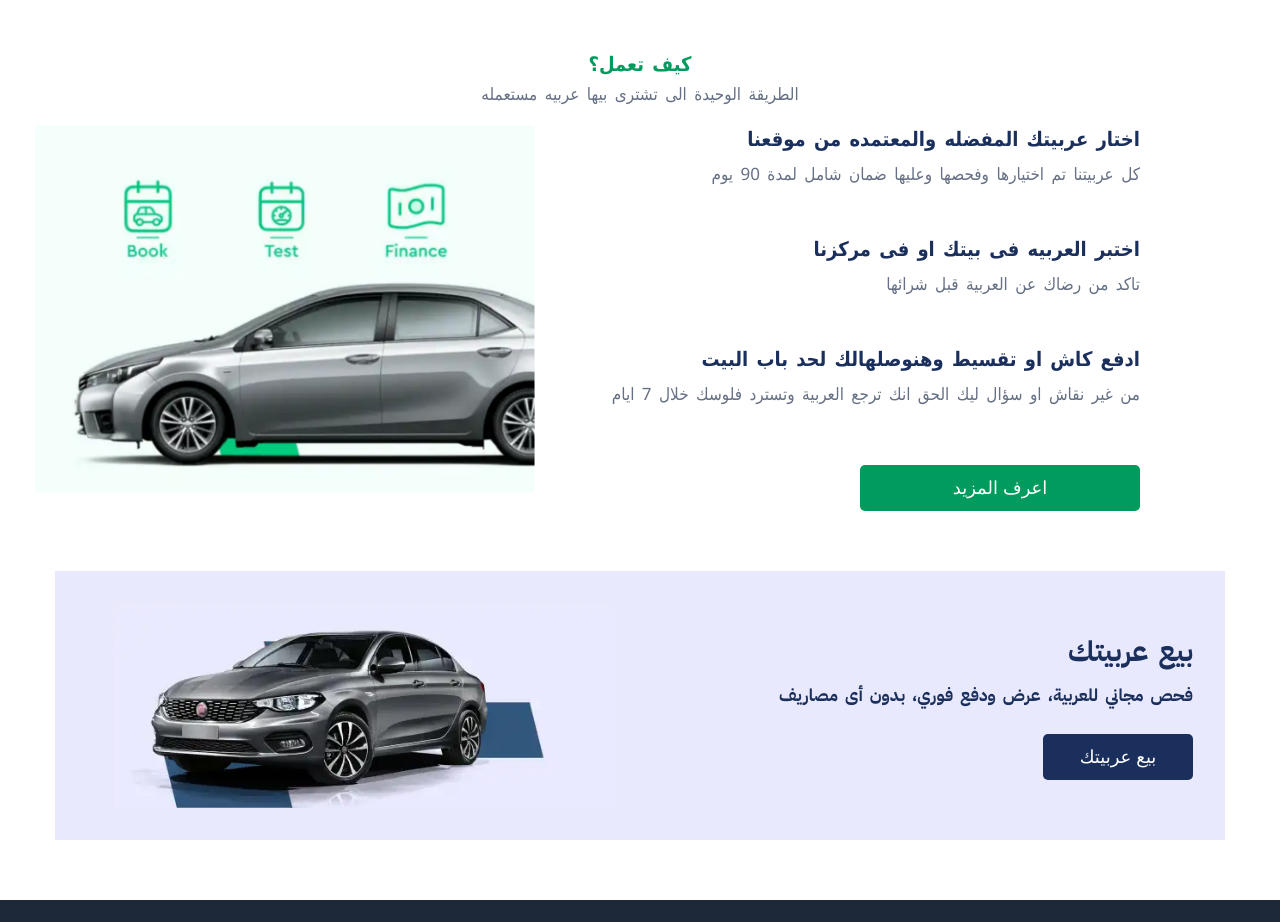
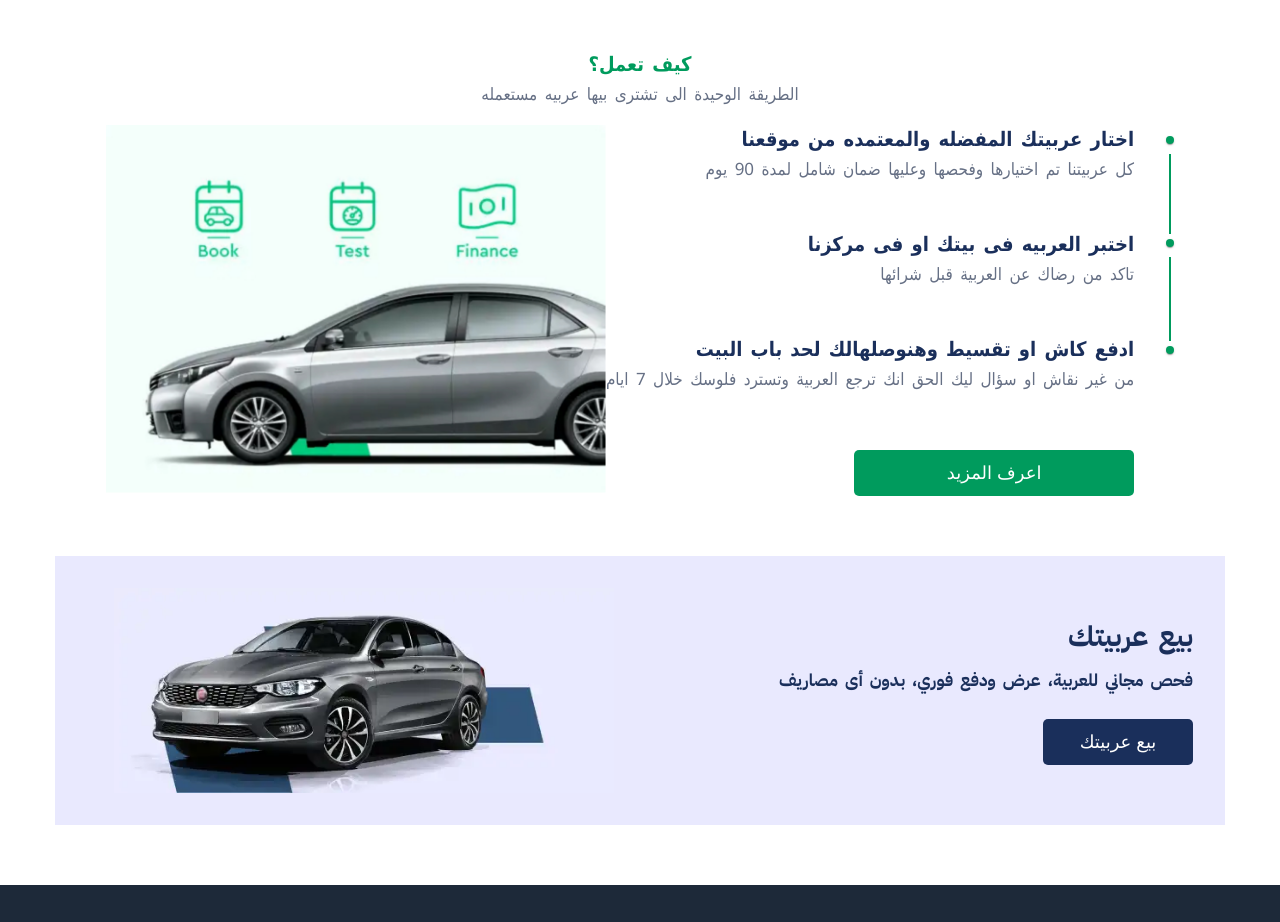
Before and after one commit to MohamedamaD/E-Car-Marketplace-GP, a React (Create React App) app in the folder frontend-react/: page / in a window 1280 px wide. Shown: the part 840-1762 px from the top of the page. Built offline with nearby package versions, Linux system fonts and the light colour scheme.

Commit message:
fix how-work section

```diff
--- a/frontend-react/package.json
+++ b/frontend-react/package.json
@@ -3,6 +3,10 @@
   "version": "0.1.0",
   "private": true,
   "dependencies": {
+    "@emotion/react": "^11.11.3",
+    "@emotion/styled": "^11.11.0",
+    "@mui/lab": "^5.0.0-alpha.165",
+    "@mui/material": "^5.15.9",
     "@react-oauth/google": "^0.12.1",
     "@reduxjs/toolkit": "^2.1.0",
     "@testing-library/jest-dom": "^5.17.0",
--- /dev/null
+++ b/frontend-react/src/components/TimeLine/TimeLine.jsx
@@ -0,0 +1,34 @@
+import Timeline from "@mui/lab/Timeline";
+import TimelineItem from "@mui/lab/TimelineItem";
+import TimelineSeparator from "@mui/lab/TimelineSeparator";
+import TimelineConnector from "@mui/lab/TimelineConnector";
+import TimelineDot from "@mui/lab/TimelineDot";
+import "../TimeLine/TimeLine.scss";
+import "../../index.css";
+
+export const TimeLine = () => {
+  return (
+    <Timeline>
+      <TimelineItem>
+        <TimelineSeparator>
+          <TimelineDot className="time-line-dot" />
+          <TimelineConnector className="time-line-connector" />
+        </TimelineSeparator>
+      </TimelineItem>
+      <TimelineItem>
+        <TimelineSeparator>
+          <TimelineDot className="time-line-dot" />
+          <TimelineConnector
+            className="time-line-connector"
+            sx={{ py: "42px", px: 0 }}
+          />
+        </TimelineSeparator>
+      </TimelineItem>
+      <TimelineItem>
+        <TimelineSeparator>
+          <TimelineDot className="main-color time-line-dot" />
+        </TimelineSeparator>
+      </TimelineItem>
+    </Timeline>
+  );
+};
--- /dev/null
+++ b/frontend-react/src/components/TimeLine/TimeLine.scss
@@ -0,0 +1,54 @@
+@import '../../App.scss';
+
+
+.Home {
+    .row {
+        .time-line {
+            flex: 1;
+            padding-left: 1rem;
+
+            ul {
+                padding-right: 0px !important;
+
+                li::before {
+                    padding: 0px !important;
+                }
+            }
+
+        }
+    }
+
+    .time-line-dot {
+        border-style: none;
+        margin-top: 5px;
+        margin-bottom: 10px;
+        background-color: $mainColor;
+    }
+
+    .time-line-connector {
+        background-color: $mainColor;
+        height: 5rem;
+
+
+        @media screen and (max-width: 981px) {
+            height: 7rem;
+        }
+
+        @media screen and (max-width: 760px) {
+            height: 5rem;
+        }
+
+        @media screen and (max-width: 493px) {
+            height: 6rem;
+        }
+
+        @media screen and (max-width: 425px) {
+            height: 7rem;
+        }
+
+        @media screen and (max-width: 375px) {
+            height: 7.5rem;
+        }
+
+    }
+}
--- a/frontend-react/src/pages/Home/Home.jsx
+++ b/frontend-react/src/pages/Home/Home.jsx
@@ -1,10 +1,13 @@
 import React from "react";
+import "../../index.css";
 import "./Home.scss";
+import "../../components/TimeLine/TimeLine.scss";
 import { Header } from "../../containers";
 
 import { Button } from "../../components/Button/Button";
 import { images } from "../../constants";
 import { Banner } from "../../components/Banner/Banner";
+import { TimeLine } from "../../components/TimeLine/TimeLine";
 export const Home = () => {
   return (
     <div className="Home">
@@ -19,8 +22,14 @@ export const Home = () => {
             <h2 className="main-color">كيف تعمل؟</h2>
             <h5> الطريقة الوحيدة الى تشترى بيها عربيه مستعمله</h5>
           </div>
+          <div className="container">
             <div className="row">
               <div className="fcol">
+                <div className="row2">
+                  <div className="time-line">
+                    <TimeLine />
+                  </div>
+                  <div>
                     <h2>اختار عربيتك المفضله والمعتمده من موقعنا</h2>
                     <h5>
                       {" "}
@@ -30,13 +39,16 @@ export const Home = () => {
                     <h5> تاكد من رضاك عن العربية قبل شرائها</h5>
                     <h2>ادفع كاش او تقسيط وهنوصلهالك لحد باب البيت</h2>
                     <h5>
-                من غير نقاش او سؤال ليك الحق انك ترجع العربية وتسترد فلوسك خلال
-                7 ايام
+                      من غير نقاش او سؤال ليك الحق انك ترجع العربية وتسترد فلوسك
+                      خلال 7 ايام
                     </h5>
                     <Button value="اعرف المزيد" />
                   </div>
+                </div>
+              </div>
               <div className="fco2">
                 <img src={images.CAR_2} alt="car-1" />
+              </div>
             </div>
           </div>
         </div>
--- a/frontend-react/src/pages/Home/Home.scss
+++ b/frontend-react/src/pages/Home/Home.scss
@@ -1,10 +1,11 @@
-@import '../../App.scss';
+@import "../../App.scss";
+@import "../../styles/_mixins.scss";
 
 .Home {
   .continer1 {
     margin-top: 90px;
     word-spacing: 3px;
-    font-family: 'Segoe UI', Tahoma, Geneva, Verdana, sans-serif;
+    font-family: "Segoe UI", Tahoma, Geneva, Verdana, sans-serif;
 
     .start {
       text-align: center;
@@ -27,17 +28,20 @@
     .row {
       display: flex;
       justify-content: center;
-
+      @media screen and (max-width: 760px) {
+        @include flexCenter($direction: column);
+      }
 
       .fcol {
         text-align: right;
-        flex: 1;
-        margin-right: 140px;
+        .row2 {
+          display: flex;
+          justify-content: center;
+        }
 
         h2 {
-
           font-size: 20px;
-          margin-bottom: 10px;
+          margin-bottom: 5px;
         }
 
         h5 {
@@ -49,27 +53,23 @@
 
         Button {
           margin-top: 10px;
-          background-color: $mainColor ;
+          background-color: $mainColor;
           width: 280px;
 
           a {
             text-decoration: none;
-
           }
         }
       }
 
       .fco2 {
-        flex: 1;
-
         img {
-          width: 100%; // Adjust the width as needed
-          max-width: 500px; // Set a max-width to control the size
-          display: block; // Prevents image spacing issues
-          margin: 0 auto; // Centers the image within its container
+          width: 100%;
+          max-width: 500px;
+          display: block;
+          margin: 0 auto;
         }
       }
     }
   }
-
 }
```
Also changed, not shown: package.json (added, +11 -0 lines), 2 other files (tests, documents, lock files or other folders). Lines whose indentation alone changed are shown as unchanged.
